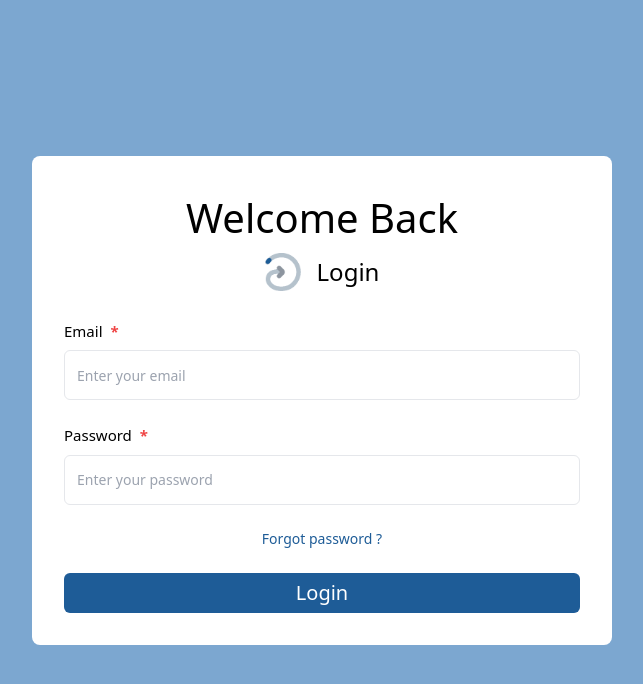
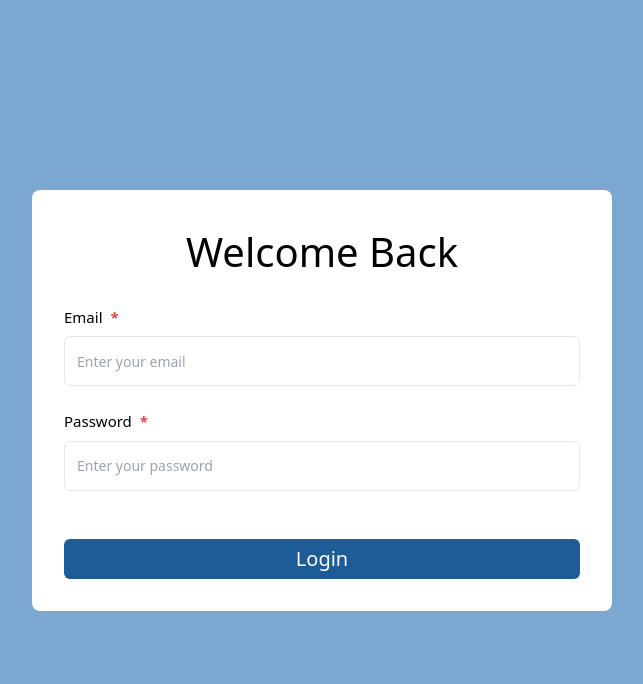
Before and after one commit to Innovation-Alchemy/Pro-Swim-Dashboard, a React (Vite) app: page /Login in a window 1280 px wide. Shown: the top 684 px of the page, without its empty margins (358-1001 px from the left). Built offline with nearby package versions, Linux system fonts and the light colour scheme.

Commit message:
login editing

```diff
--- a/src/pages/Login.tsx
+++ b/src/pages/Login.tsx
@@ -70,8 +70,8 @@ const Login = () => {
       <div>
         <h1 className="text-[40px] text-center">Welcome Back</h1>
         <div className="flex items-center justify-center gap-4 text-2xl">
-          <img src={loginAnimation} alt="login" className="w-9 h-12" />
-          <span>Login</span>
+          {/* <img src={loginAnimation} alt="login" className="w-9 h-12" /> */}
+          {/* <span>Login</span> */}
         </div>
       </div>
       <Form {...form}>
@@ -108,9 +108,9 @@ const Login = () => {
                 </div>
               )}
             /> */}
-            <Link to={"/"} className="text-primary text-sm">
+            {/* <Link to={"/"} className="text-primary text-sm">
               Forgot password ?
-            </Link>
+            </Link> */}
           </div>
           {error && <p className="text-red-500 text-sm">{error}</p>}
           <Button type="submit" className="w-full text-xl text-white">
```
